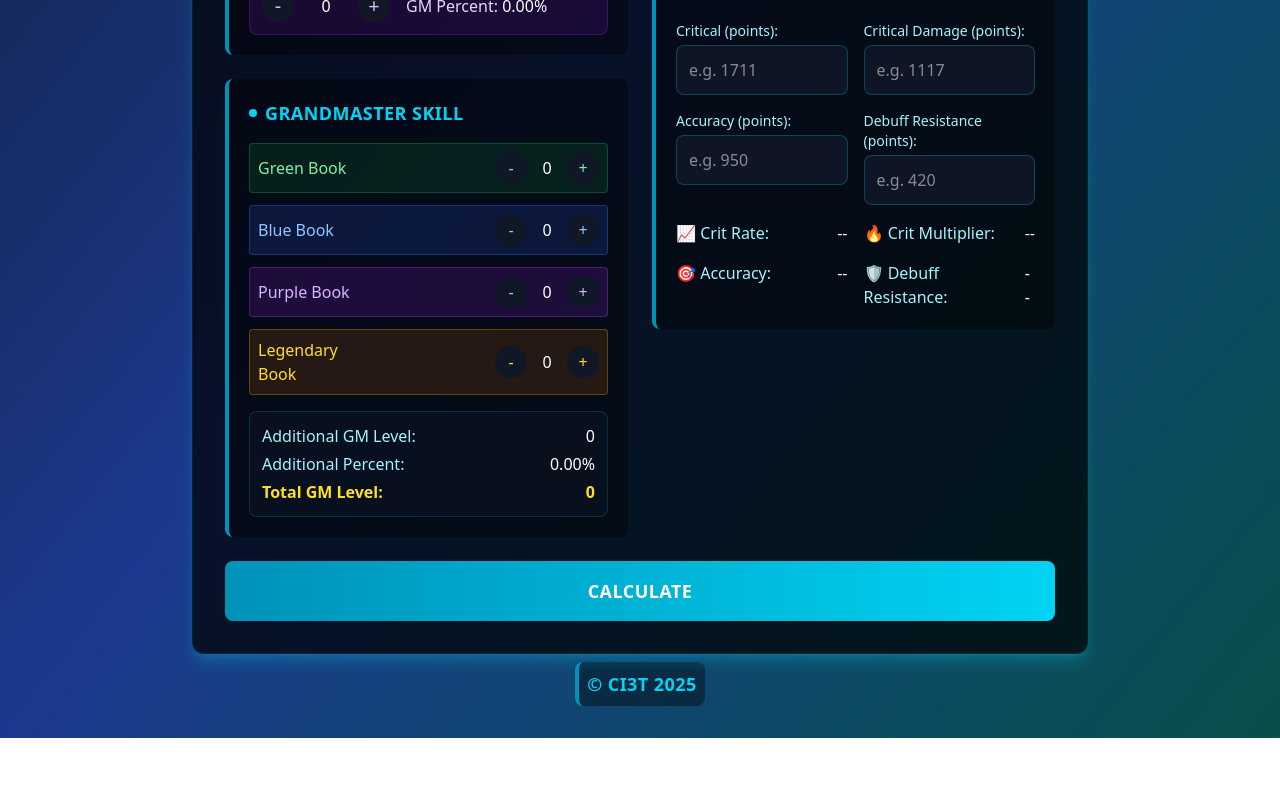
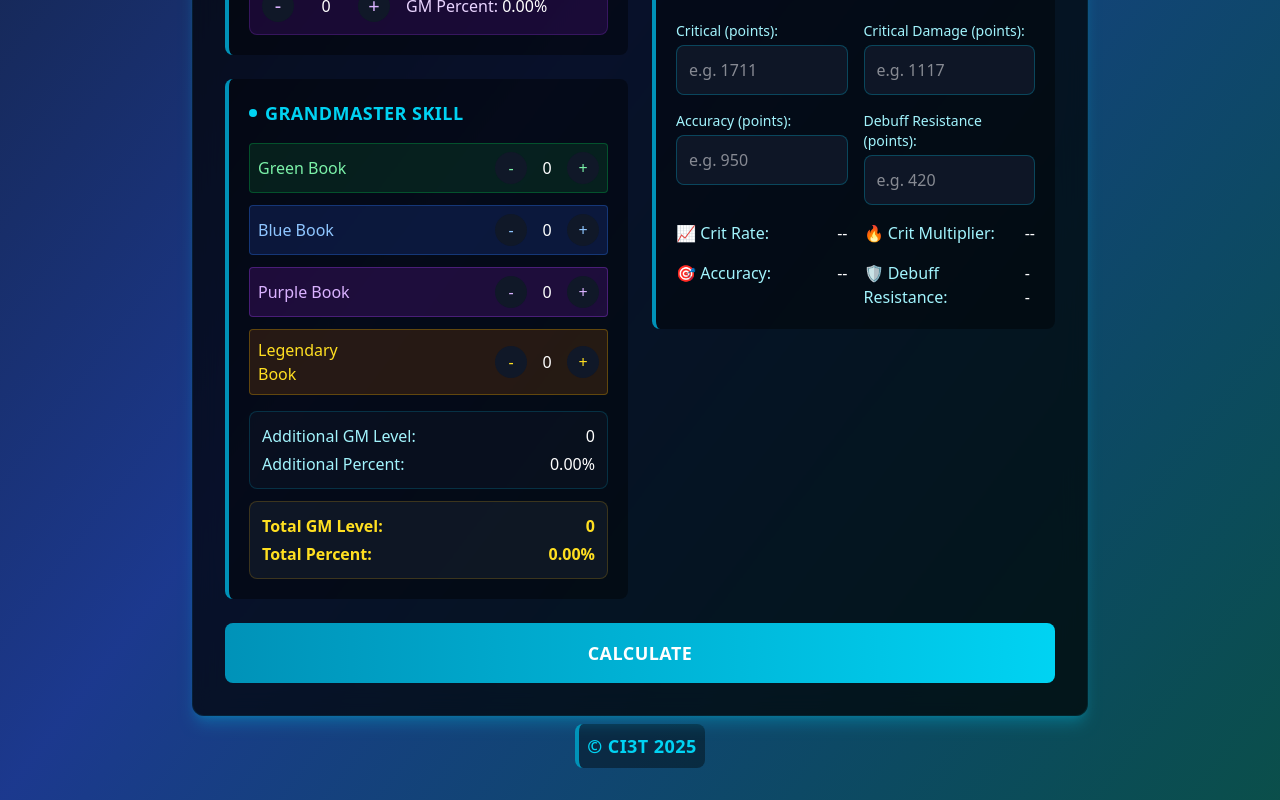
Before and after one commit to Ci3t/calc-skill-neo-basic, a React (Vite) app: page / in a window 1280 px wide. Shown: the part 872-1672 px from the top of the page. Before the commit the page ends 1610 px from the top, so only its background shows below. Built offline with nearby package versions, Linux system fonts and the light colour scheme.

Commit message:
added visual current gm and addtional + fixing calc of current gm to additional only

```diff
--- a/src/App.jsx
+++ b/src/App.jsx
@@ -115,6 +115,11 @@ function App() {
       formData;
     const { gmLevel, percentPerLevel } = calculateGMTotals();
 
+    // Only used for display
+    const currentGM = parseInt(formData.currentGMLevel) || 0;
+    const visualTotalLevel = gmLevel + currentGM;
+    const visualTotalPercent = percentPerLevel + currentGM * 1.9;
+
     const min = parseFloat(minDamage);
     const max = parseFloat(maxDamage);
     const ap = parseFloat(attackPower);
@@ -145,6 +150,7 @@ function App() {
       return;
     }
 
+    // 💡 Only additional GM books affect damage
     const effectivePercent = percentPerLevel * 0.728;
     const bonusMin = min * (effectivePercent / 100) * gmLevel;
     const bonusMax = max * (effectivePercent / 100) * gmLevel;
@@ -190,8 +196,12 @@ function App() {
         2
       )}%`,
       critScaleCalculated: `🛠 Crit Scale: ${critScale.toFixed(3)}`,
+      // Optional visual info
+      visualTotalLevel,
+      visualTotalPercent,
     });
   };
+
   // Get GM totals for display
   const { gmLevel, percentPerLevel } = calculateGMTotals();
 
@@ -397,7 +407,7 @@ function App() {
                     </div>
                   ))}
 
-                  {/* Summary display */}
+                  {/* Corrected Additional GM Summary (Books only) */}
                   <div className="mt-4 p-3 bg-gray-900/40 rounded-lg border border-cyan-500/20">
                     <div className="flex justify-between">
                       <span className="text-cyan-200">
@@ -411,10 +421,24 @@ function App() {
                         {percentPerLevel.toFixed(2)}%
                       </span>
                     </div>
-                    <div className="flex justify-between mt-1 text-yellow-300 font-semibold">
+                  </div>
+
+                  {/* Visual Total GM Summary (GM level + books) */}
+                  <div className="mt-2 p-3 bg-gray-800/40 rounded-lg border border-yellow-500/20">
+                    <div className="flex justify-between text-yellow-300 font-semibold">
                       <span>Total GM Level:</span>
                       <span>
-                        {(parseInt(formData.currentGMLevel) || 0) + gmLevel}
+                        {gmLevel + (parseInt(formData.currentGMLevel) || 0)}
+                      </span>
+                    </div>
+                    <div className="flex justify-between text-yellow-300 font-semibold mt-1">
+                      <span>Total Percent:</span>
+                      <span>
+                        {(
+                          percentPerLevel +
+                          (parseInt(formData.currentGMLevel) || 0) * 1.9
+                        ).toFixed(2)}
+                        %
                       </span>
                     </div>
                   </div>
```
